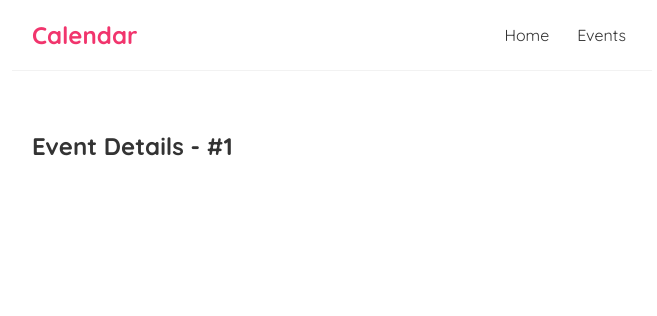
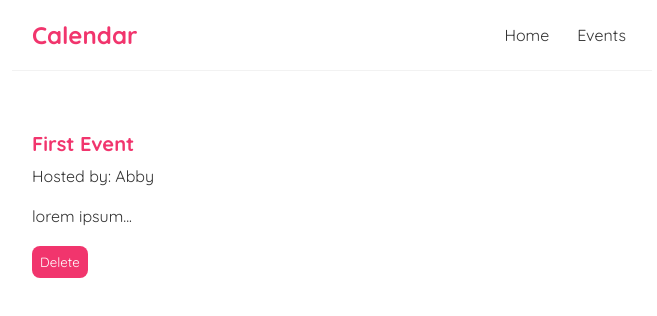
Before and after one commit to Seathed/react-sandbox, a React (Create React App) app: page /events/1 in a window 1280 px wide. Shown: the top 316 px of the page, without its empty margins (308-965 px from the left). Built offline with nearby package versions, Linux system fonts and the light colour scheme; data requests are answered from the project's data file; the HTML template or start-up script is replaced by a standard one.

Commit message:
Create Event Details filled out with data content with css

```diff
--- a/src/EventDetails.js
+++ b/src/EventDetails.js
@@ -1,10 +1,21 @@
 import { useParams } from "react-router-dom";
+import useFetch from './useFetch';
 
 const EventDetails = () => {
     const { id } = useParams();
+    const {data:event, isLoading, error} = useFetch(`http://localhost:8000/events/${id}`);
     return (
         <div className="event-details">
-            <h2>Event Details - #{ id }</h2>
+            {isLoading && <div><p>Loading Event...</p></div>}
+            {error && <div>{ error }</div>}
+            {event && (
+                <article>
+                    <h2>{ event.title }</h2>
+                    <p>Hosted by: { event.host }</p>
+                    <div>{ event.body }</div>
+                    <button>Delete</button>
+                </article>
+            ) }
         </div>
     );
 }
--- a/src/index.css
+++ b/src/index.css
@@ -71,3 +71,23 @@
   outline: 2px solid black;
   padding: 8px;
 }
+
+/* Event Details */
+.event-details h2 {
+  font-size: 20px;
+  color: #f1356d;
+  margin-bottom: 10px;
+}
+
+.event-details div {
+  margin: 20px 0;
+}
+
+.event-details button {
+  background: #f1356d;
+  color: #fff;
+  border: 0;
+  padding: 8px;
+  border-radius: 8px;
+  cursor: pointer;
+}
```
